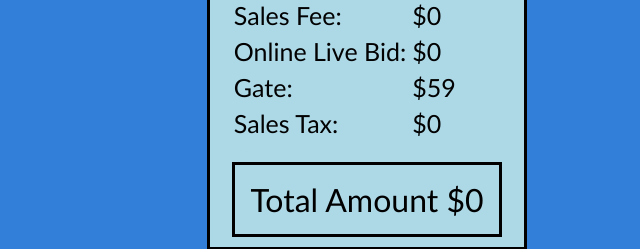
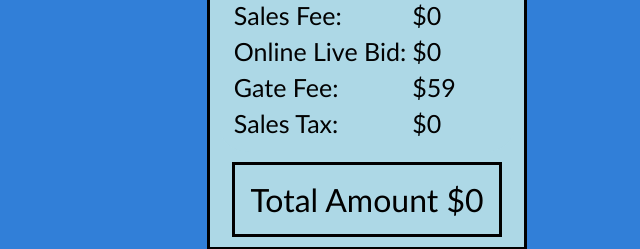
Before and after one commit to adev-exe/Auction-Calculator, a plain HTML site: page index.html in a window 1280 px wide. Shown: the part 526-775 px from the top of the page, 273-913 px from the left. Drawn offline with Linux system fonts and the light colour scheme.

Commit message:
added demo image

```diff
--- a/index.html
+++ b/index.html
@@ -53,7 +53,7 @@
                 <td id="liveBidFee">$0</td>
             </tr>
             <tr>
-                <td>Gate:</td>
+                <td>Gate Fee:</td>
                 <td id="gateFee">$59</td>
             </tr>
             <tr>
```
Also changed, not shown: images/index_screenshot.png (added).
